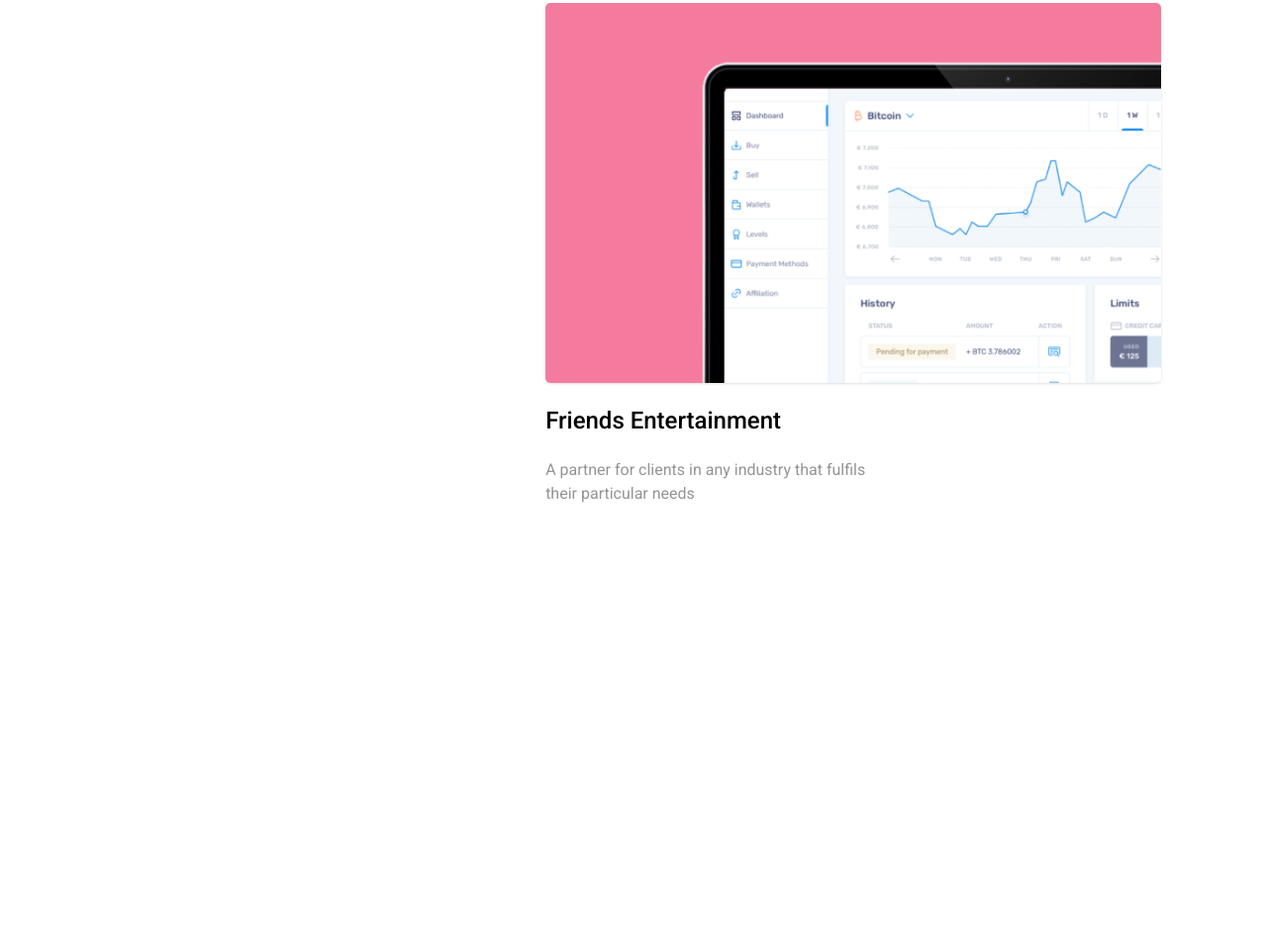
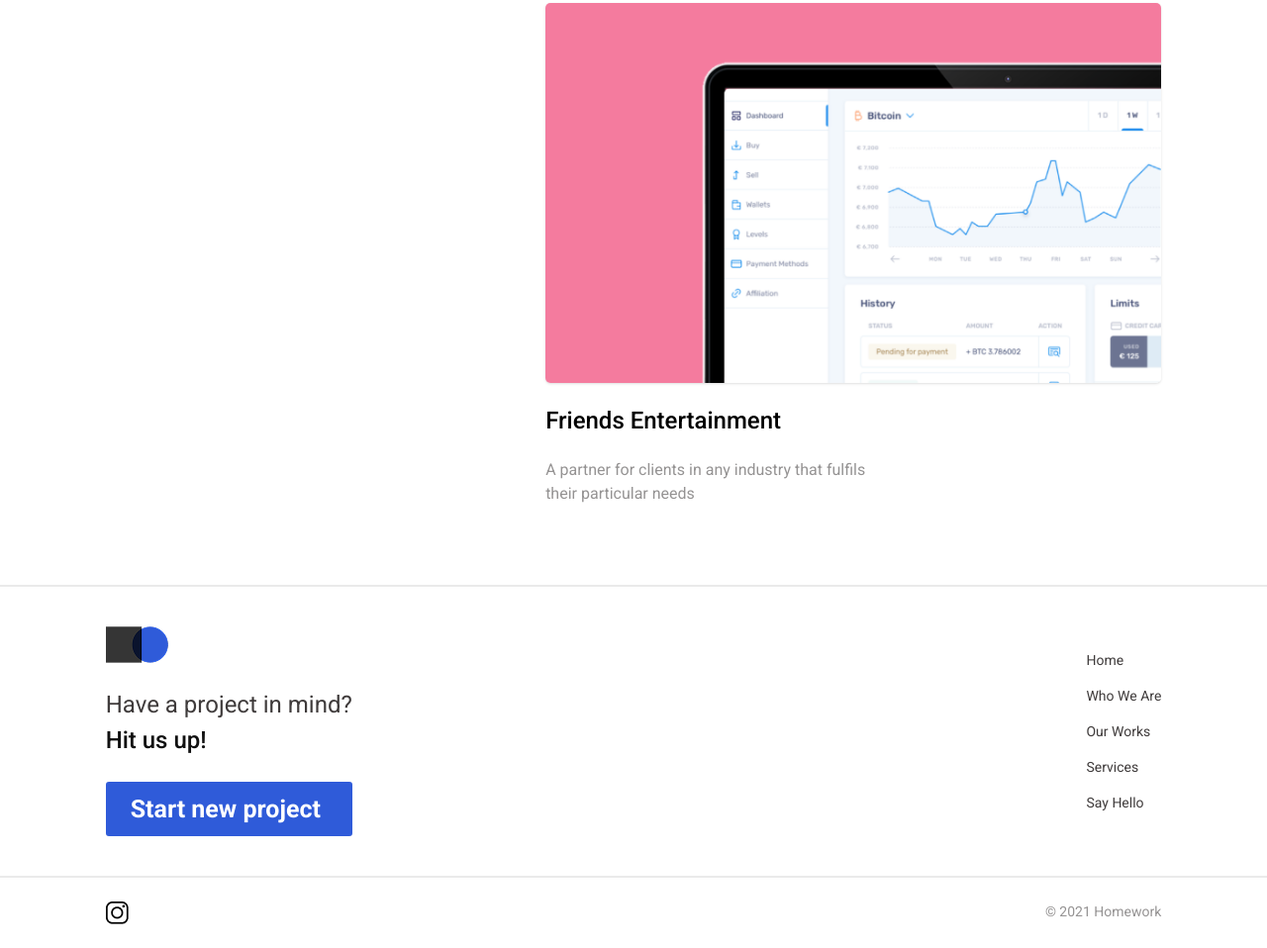
Before and after one commit to Mamog81/mamog81.github.io, a plain HTML site: page HW1/page1.html in a window 1280 px wide. Shown: the part 3823-4781 px from the top of the page at 99% size. Before the commit the page ends 4414 px from the top, so only its background shows below. Drawn offline with nearby package versions, Linux system fonts and the light colour scheme; files that its build step writes are made by us from their sources.

Commit message:
footer was added

```diff
--- a/HW1/page1.html
+++ b/HW1/page1.html
@@ -114,6 +114,31 @@
 
 
     </main>
+    <footer>
+        <div class=" border-t-[2px] border-[#EAEAEA] ">
+            <div class="w-10/12 flex justify-between items-center mt-10 mb-10 mx-auto">
+                <div class="flex flex-col">
+                    <img src="../public/homeworklogo 1.png" alt="" class="h-[37px] w-[63px] mb-6">
+                    <p class="text-[24px] text-[#3F3B3B]">Have a project in mind?</p>
+                    <p class="text-[24px] font-custom-Medium text-[#101010]">Hit us up!</p>
+                    <a href="#" class="rounded-[3px] px-[25px] py-[9px] bg-[#2F5BD9] text-white text-[25px] align-middle font-custom-Bold mt-6">Start new project</a>
+                </div>
+                <div class="flex flex-col text-[14px] text-[#3F3B3B] leading-[24px]">
+                    <a href="#" class="leading-9">Home</a>
+                    <a href="#" class="leading-9">Who We Are</a>
+                    <a href="#" class="leading-9">Our Works</a>
+                    <a href="#" class="leading-9">Services</a>
+                    <a href="#" class="leading-9">Say Hello</a>
+                </div>
+            </div>
+        </div>
+        <div class="border-t-[2px] border-[#EAEAEA] pb-[24px] pt-[24px]">
+            <div class="flex justify-between w-10/12 mx-auto">
+                <img src="../public/icons8_Instagram_1 1.png" alt="">
+                <p class="text-[#959393] text-[14px]">© 2021 Homework </p>
+            </div>
+        </div>
+    </footer>
 
 </body>
 
```
Also changed, not shown: public/icons8_Instagram_1 1.png (added).
